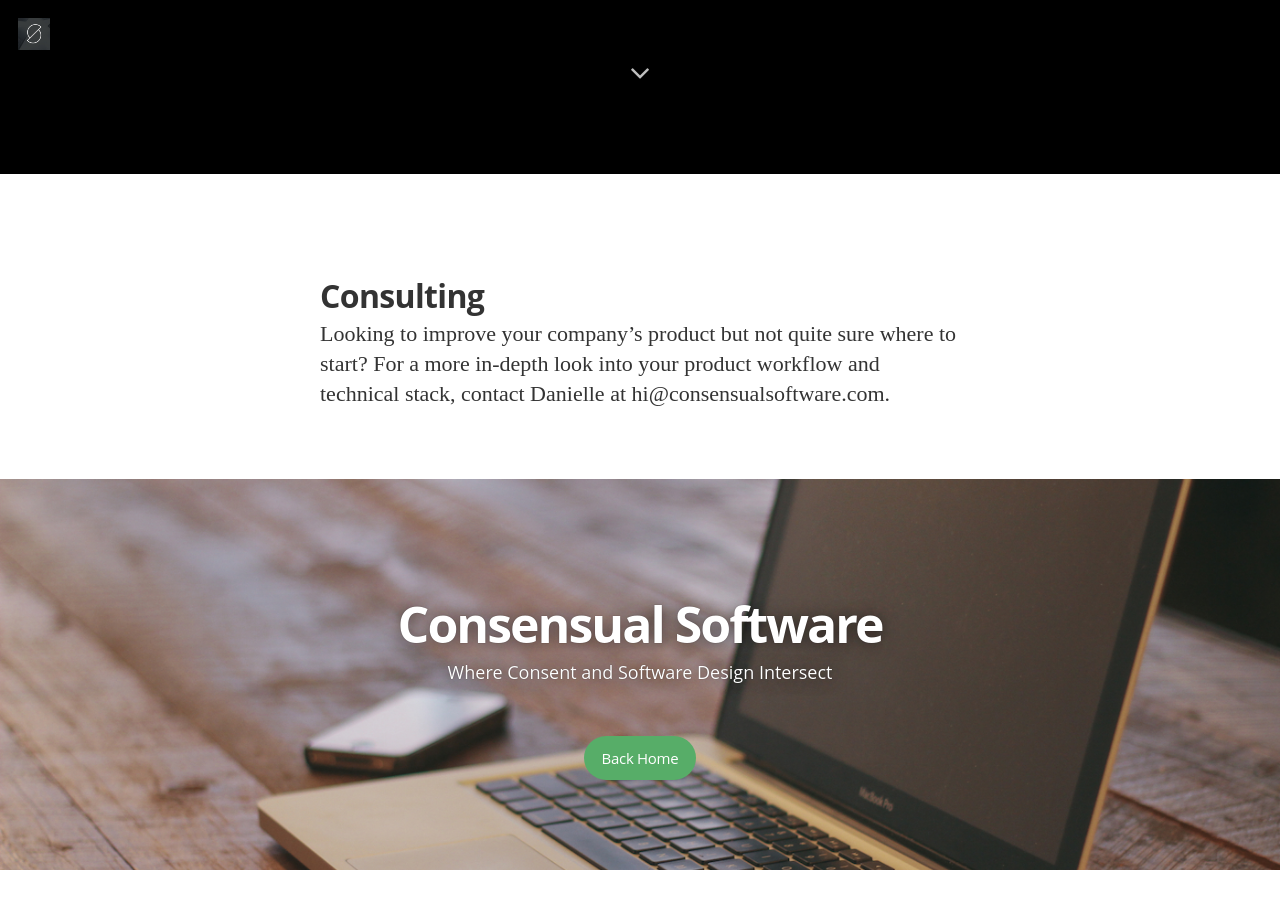
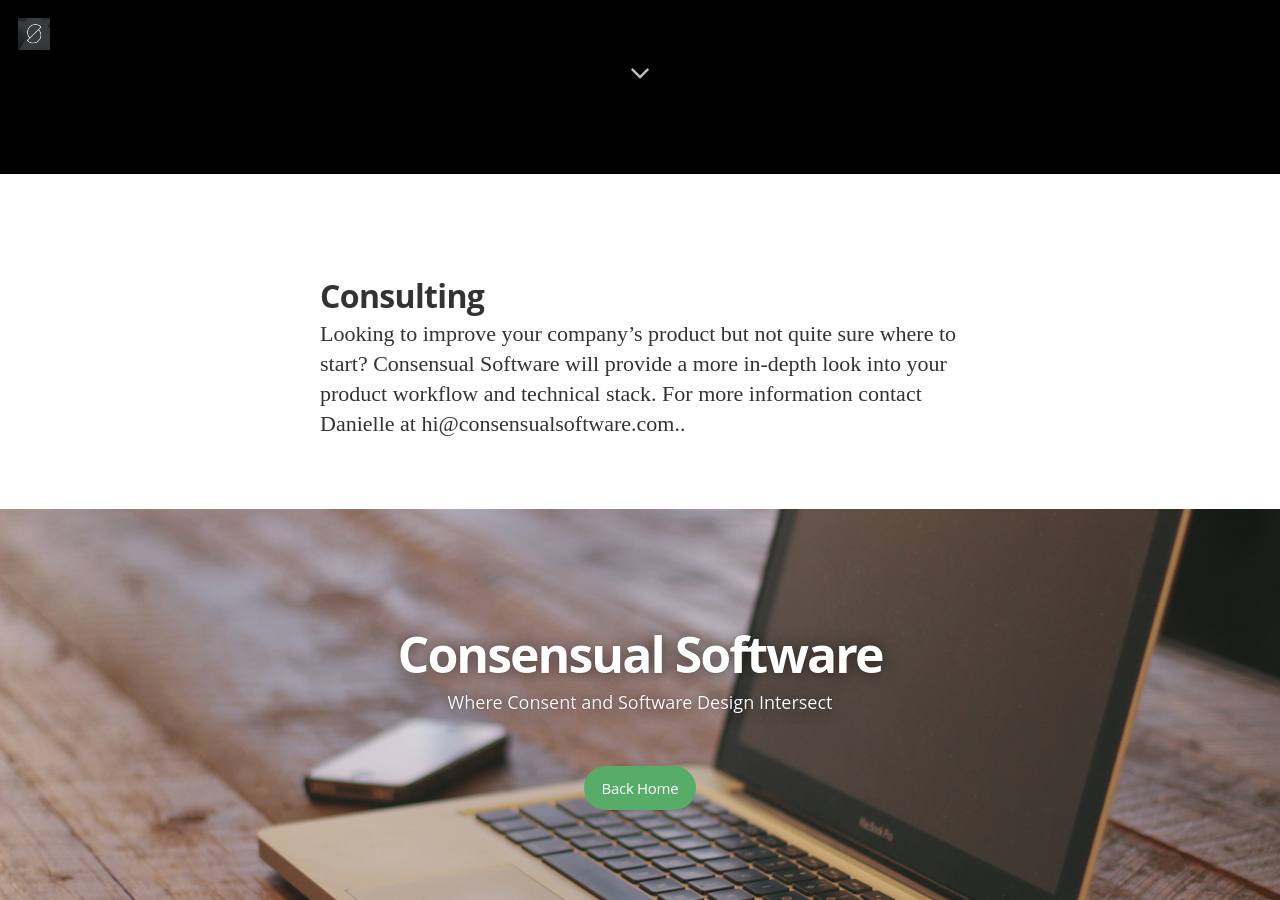
Before and after one commit to consensualsoftware/consensual_software, a Jekyll site: the page built from consulting.md, in a window 1280 px wide and 900 px high, scrolled down 726 px. Built offline with Jekyll 4.4.1, drawn with Linux system fonts in a browser that asks for light colours; nearby versions of some CDN libraries; some web fonts are replaced; before the commit the page ends 1596 px from its top, so only the background shows below that.

Commit message:
Clarify consulting services

```diff
--- a/consulting.md
+++ b/consulting.md
@@ -8,4 +8,4 @@ image: /assets/article_images/header.jpg
 
 # Consulting
 
-Looking to improve your company's product but not quite sure where to start? For a more in-depth look into your product workflow and technical stack, contact Danielle at hi@consensualsoftware.com.
+Looking to improve your company's product but not quite sure where to start? Consensual Software will provide a more in-depth look into your product workflow and technical stack. For more information contact Danielle at hi@consensualsoftware.com..
```
